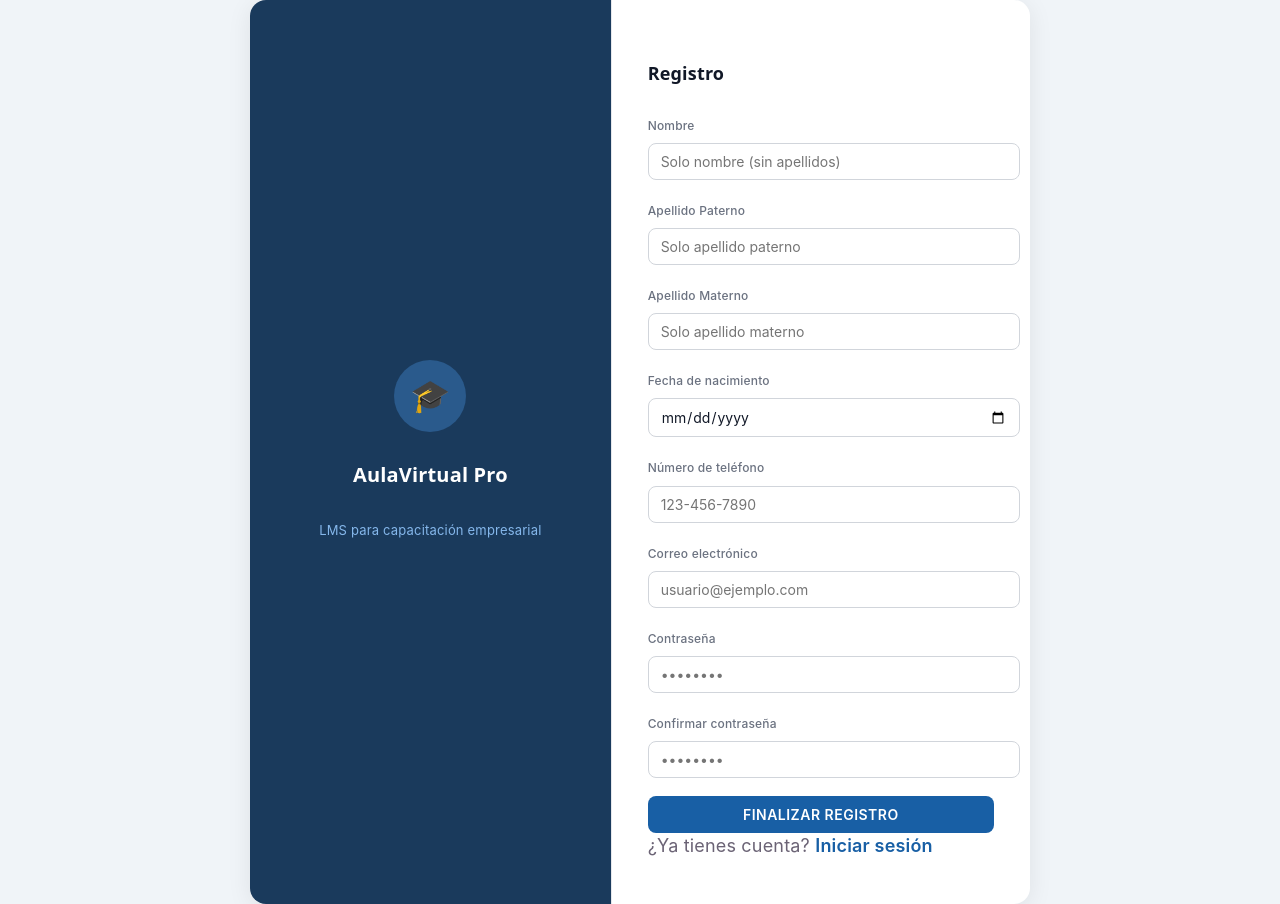
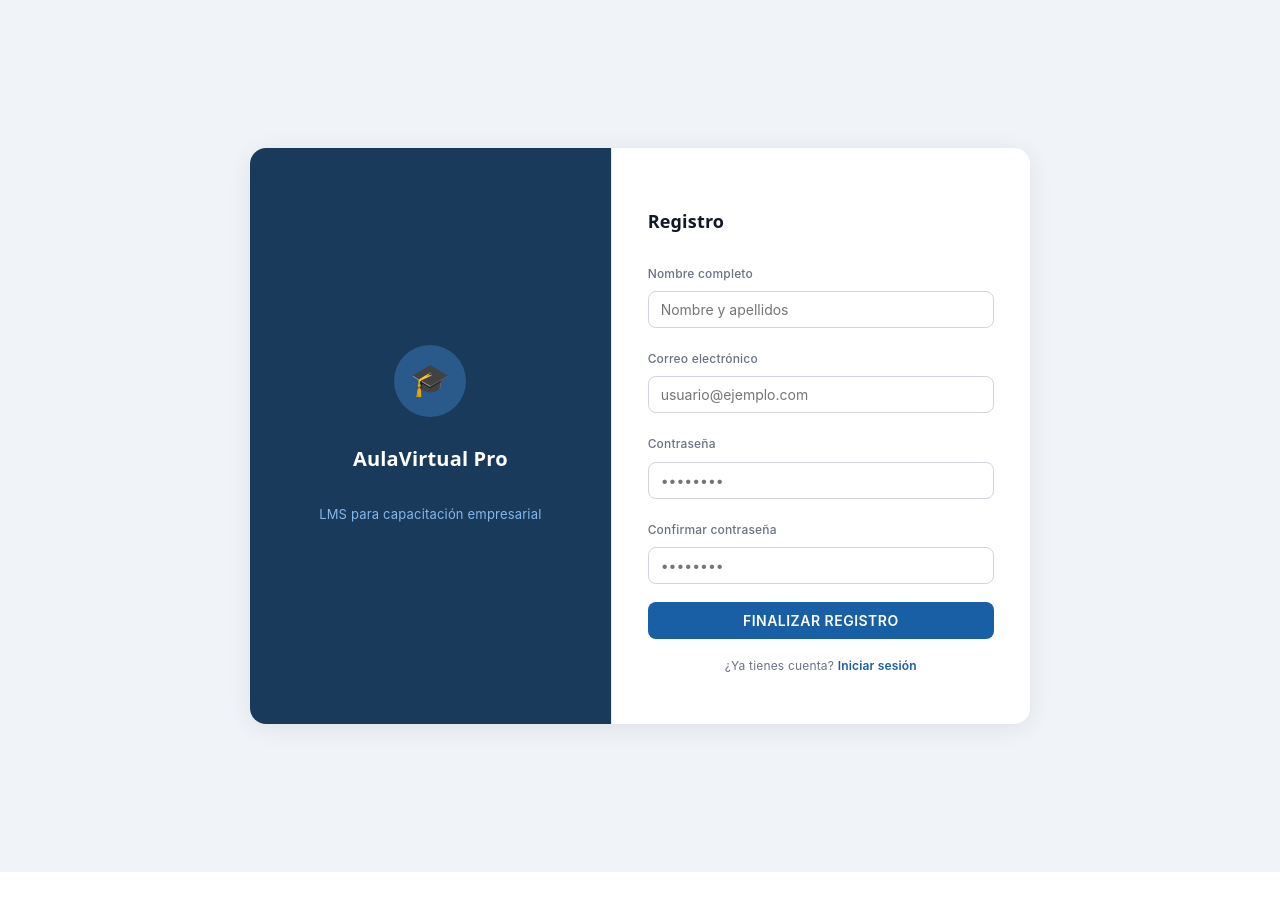
Before and after one commit to anyelohm117/AulaVirtualPro-EqAlfa, a React app in the folder frontend/: page /register in a window 1280 px wide. After the commit the page ends 872 px from the top, so only its background shows below. Built offline with nearby package versions, Linux system fonts and the light colour scheme; no server answers; the HTML template or start-up script is replaced by a standard one.

Commit message:
Update RegisterPage.jsx

```diff
--- a/frontend/src/pages/RegisterPage.jsx
+++ b/frontend/src/pages/RegisterPage.jsx
@@ -3,22 +3,19 @@ import { useNavigate } from "react-router-dom";
 import api from "../services/api";
 
 export default function RegisterPage() {
-  const [name, setName] = useState("");
-  const [lastName, setLastName] = useState("");
-  const [middleName, setMiddleName] = useState("");
-  const [birthDate, setBirthDate] = useState("");
-  const [phone, setPhone] = useState("");
+  const [nombre, setNombre] = useState("");
   const [email, setEmail] = useState("");
   const [password, setPassword] = useState("");
   const [confirmPassword, setConfirmPassword] = useState("");
   const [error, setError] = useState("");
+  const [exito, setExito] = useState("");
   const [loading, setLoading] = useState(false);
   const navigate = useNavigate();
 
   const handleRegister = async (e) => {
     e.preventDefault();
     setError("");
-    if (!name || !lastName || !email || !password || !confirmPassword) {
+    if (!nombre || !email || !password || !confirmPassword) {
       setError("Por favor completa todos los campos obligatorios.");
       return;
     }
@@ -28,18 +25,11 @@ export default function RegisterPage() {
     }
     setLoading(true);
     try {
-      await api.post("/auth/register", {
-        nombre: name,
-        apellidoPaterno: lastName,
-        apellidoMaterno: middleName,
-        fechaNacimiento: birthDate,
-        telefono: phone,
-        email,
-        password,
-      });
-      navigate("/login");
+      await api.post("/auth/register", { nombre, email, password });
+      setExito("Cuenta creada correctamente. Redirigiendo al inicio de sesión...");
+      setTimeout(() => navigate("/login"), 1200);
     } catch (err) {
-      setError("Error al registrar. Intenta de nuevo.");
+      setError(err.response?.data?.error || "Error al registrar. Intenta de nuevo.");
     } finally {
       setLoading(false);
     }
@@ -63,55 +53,12 @@ export default function RegisterPage() {
 
           <form onSubmit={handleRegister} noValidate>
             <div style={styles.field}>
-              <label style={styles.label}>Nombre</label>
+              <label style={styles.label}>Nombre completo</label>
               <input
                 type="text"
-                placeholder="Solo nombre (sin apellidos)"
-                value={name}
-                onChange={(e) => setName(e.target.value)}
-                style={styles.input}
-              />
-            </div>
-
-            <div style={styles.field}>
-              <label style={styles.label}>Apellido Paterno</label>
-              <input
-                type="text"
-                placeholder="Solo apellido paterno"
-                value={lastName}
-                onChange={(e) => setLastName(e.target.value)}
-                style={styles.input}
-              />
-            </div>
-
-            <div style={styles.field}>
-              <label style={styles.label}>Apellido Materno</label>
-              <input
-                type="text"
-                placeholder="Solo apellido materno"
-                value={middleName}
-                onChange={(e) => setMiddleName(e.target.value)}
-                style={styles.input}
-              />
-            </div>
-
-            <div style={styles.field}>
-              <label style={styles.label}>Fecha de nacimiento</label>
-              <input
-                type="date"
-                value={birthDate}
-                onChange={(e) => setBirthDate(e.target.value)}
-                style={styles.input}
-              />
-            </div>
-
-            <div style={styles.field}>
-              <label style={styles.label}>Número de teléfono</label>
-              <input
-                type="tel"
-                placeholder="123-456-7890"
-                value={phone}
-                onChange={(e) => setPhone(e.target.value)}
+                placeholder="Nombre y apellidos"
+                value={nombre}
+                onChange={(e) => setNombre(e.target.value)}
                 style={styles.input}
               />
             </div>
@@ -150,6 +97,7 @@ export default function RegisterPage() {
             </div>
 
             {error && <p style={styles.error}>{error}</p>}
+            {exito && <p style={styles.exito}>{exito}</p>}
 
             <button type="submit" style={styles.btn} disabled={loading}>
               {loading ? "Registrando..." : "FINALIZAR REGISTRO"}
@@ -177,6 +125,7 @@ const styles = {
     justifyContent: "center",
     backgroundColor: "#f0f4f8",
     fontFamily: "Inter, sans-serif",
+    padding: "2rem 0",
   },
   card: {
     display: "flex",
@@ -258,14 +207,7 @@ const styles = {
     fontFamily: "Inter, sans-serif",
     color: "#111827",
     backgroundColor: "#fff",
-  },
-  forgot: {
-    display: "block",
-    textAlign: "right",
-    fontSize: "12px",
-    color: "#185FA5",
-    cursor: "pointer",
-    marginBottom: "1.25rem",
+    boxSizing: "border-box",
   },
   btn: {
     width: "100%",
@@ -286,4 +228,16 @@ const styles = {
     color: "#DC2626",
     marginTop: "10px",
   },
+  exito: {
+    textAlign: "center",
+    fontSize: "12px",
+    color: "#15803d",
+    marginTop: "10px",
+  },
+  loginLink: {
+    textAlign: "center",
+    fontSize: "12px",
+    color: "#6b7280",
+    marginTop: "14px",
+  },
 };
```
